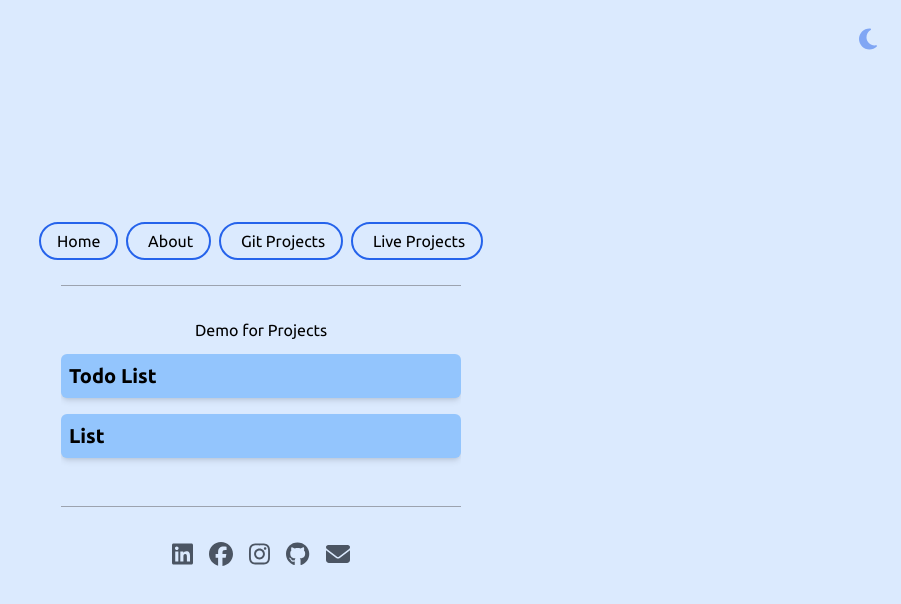
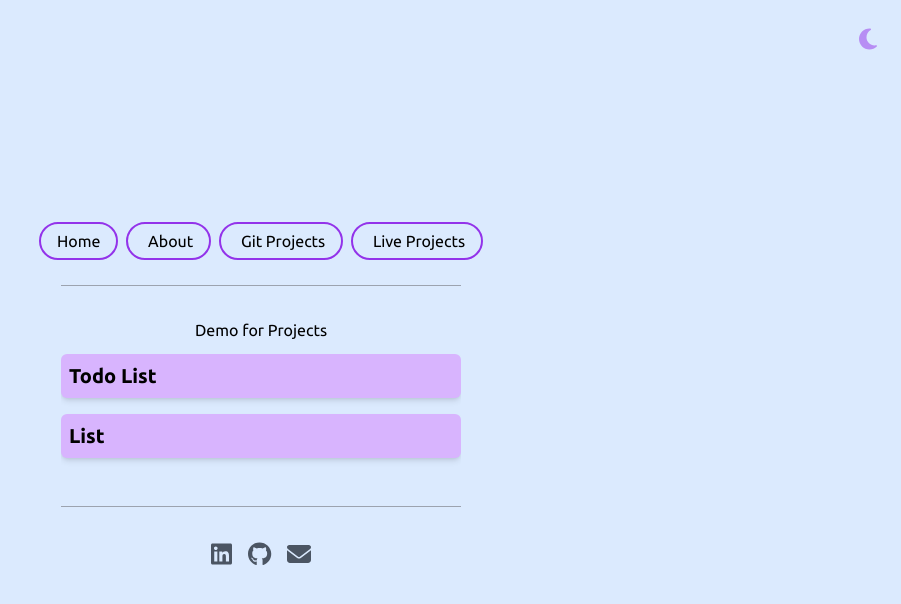
Before and after one commit to tahira17/Portfolio, a Vue app: page /liveproject in a window 1280 px wide. Shown: the top 604 px of the page, without its empty margins (379-1280 px from the left). Built offline with nearby package versions, Linux system fonts and the light colour scheme.

Commit message:
changes commit

```diff
--- a/src/components/CardFooter.vue
+++ b/src/components/CardFooter.vue
@@ -1,25 +1,16 @@
 <template>
     <div>
         <hr class="border-1 my-8 border-gray-400 sm:w-4/12 mx-auto">
-        <!-- <div class="text-center my-4 dark:text-white flex items-center justify-center">
-            Freelancer at fiverr <a href="https://www.fiverr.com/r_sailesh" target="_blank"
-                class="text-white py-1 px-2 ms-2 rounded-md bg-blue-600">@r_sailesh</a>
-        </div> -->
+
         <div class="text-center">
-            <a href="https://www.linkedin.com/in/saileshrijal" target="_blank"
-                class="m-1 p-1 text-gray-600 text-2xl hover:text-blue-600 dark:text-gray-400"><font-awesome-icon
+            <a href="https://www.linkedin.com/in/tahira-nawaz-6a0792130/" target="_blank"
+                class="m-1 p-1 text-gray-600 text-2xl hover:text-purple-600 dark:text-gray-400"><font-awesome-icon
                     icon="fa-brands fa-linkedin" /></a>
-            <a href="https://www.facebook.com/saileshrijalprofile" target="_blank"
-                class="m-1 p-1 text-gray-600 text-2xl hover:text-blue-600 dark:text-gray-400"><font-awesome-icon
-                    icon="fa-brands fa-facebook" /></a>
-            <a href="https://www.instagram.com/sailesh_rijal/" target="_blank"
-                class="m-1 p-1 text-gray-600 text-2xl hover:text-blue-600 dark:text-gray-400"><font-awesome-icon
-                    icon="fa-brands fa-instagram" /></a>
-            <a href="https://github.com/saileshrijal" target="_blank"
-                class="m-1 p-1 text-gray-600 text-2xl hover:text-blue-600 dark:text-gray-400"> <font-awesome-icon
+            <a href="https://github.com/tahira17" target="_blank"
+                class="m-1 p-1 text-gray-600 text-2xl hover:text-purple-600 dark:text-gray-400"> <font-awesome-icon
                     icon="fa-brands fa-github" /></a>
-            <a href="mailto:saileshrijal0011@gmail.com"
-                class="m-1 p-1 text-gray-600 text-2xl hover:text-blue-600 dark:text-gray-400"> <font-awesome-icon
+            <a href="mailto:tahiranawaz12345@gmail.com"
+                class="m-1 p-1 text-gray-600 text-2xl hover:text-purple-600 dark:text-gray-400"> <font-awesome-icon
                     icon="fa-solid fa-envelope" /></a>
         </div>
     </div>
--- a/src/components/CardHeader.vue
+++ b/src/components/CardHeader.vue
@@ -3,16 +3,16 @@
         <ul class="flex justify-center">
             <li>
                 <RouterLink to="/"
-                    class="m-1 px-4 py-2 border-2 border-blue-600 rounded-full hover:bg-blue-600 hover:text-white hover:transition-all hover:duration-300 dark:text-white ">
+                    class="m-1 px-4 py-2 border-2 border-purple-600 rounded-full hover:bg-purple-600 hover:text-white hover:transition-all hover:duration-300 dark:text-white ">
                     Home</RouterLink>
                 <RouterLink to="/about"
-                    class="m-1 px-4 py-2 border-2 border-blue-600 rounded-full hover:bg-blue-600 hover:text-white hover:transition-all hover:duration-300 dark:text-white">
+                    class="m-1 px-4 py-2 border-2 border-purple-600 rounded-full hover:bg-purple-600 hover:text-white hover:transition-all hover:duration-300 dark:text-white">
                     About</RouterLink>
                 <RouterLink to="/gitproject"
-                    class="m-1 px-4 py-2 border-2 border-blue-600 rounded-full hover:bg-blue-600 hover:text-white hover:transition-all hover:duration-300 dark:text-white">
+                    class="m-1 px-4 py-2 border-2 border-purple-600 rounded-full hover:bg-purple-600 hover:text-white hover:transition-all hover:duration-300 dark:text-white">
                     Git Projects</RouterLink>
                     <RouterLink to="/liveproject"
-                    class="m-1 px-4 py-2 border-2 border-blue-600 rounded-full hover:bg-blue-600 hover:text-white hover:transition-all hover:duration-300 dark:text-white">
+                    class="m-1 px-4 py-2 border-2 border-purple-600 rounded-full hover:bg-purple-600 hover:text-white hover:transition-all hover:duration-300 dark:text-white">
                     Live Projects</RouterLink>
             </li>
         </ul>
--- a/src/components/HelloWorld.vue
+++ /dev/null
@@ -1,40 +0,0 @@
-<script setup>
-import { ref } from 'vue'
-
-defineProps({
-  msg: String,
-})
-
-const count = ref(0)
-</script>
-
-<template>
-  <h1>{{ msg }}</h1>
-
-  <div class="card">
-    <button type="button" @click="count++">count is {{ count }}</button>
-    <p>
-      Edit
-      <code>components/HelloWorld.vue</code> to test HMR
-    </p>
-  </div>
-
-  <p>
-    Check out
-    <a href="https://vuejs.org/guide/quick-start.html#local" target="_blank"
-      >create-vue</a
-    >, the official Vue + Vite starter
-  </p>
-  <p>
-    Install
-    <a href="https://github.com/vuejs/language-tools" target="_blank">Volar</a>
-    in your IDE for a better DX
-  </p>
-  <p class="read-the-docs">Click on the Vite and Vue logos to learn more</p>
-</template>
-
-<style scoped>
-.read-the-docs {
-  color: #888;
-}
-</style>
--- a/src/components/ModeToggler.vue
+++ b/src/components/ModeToggler.vue
@@ -1,5 +1,5 @@
 <template>
-    <div class="bg-transparent fixed top-3 right-3 sm:top-6 sm:right-6 text-blue-600 dark:text-white text-2xl">
+    <div class="bg-transparent fixed top-3 right-3 sm:top-6 sm:right-6 text-purple-600 dark:text-white text-2xl">
         <font-awesome-icon :icon="props.class" />
     </div>
 </template>
--- a/src/views/AboutView.vue
+++ b/src/views/AboutView.vue
@@ -6,7 +6,7 @@
             Vue.js and JavaScript. With a keen
             eye for detail and a commitment to excellence, I create captivating and user-friendly web applications. Let's
             build something amazing together!</p>
-        <p class="text-center text-blue-600">#FrontEnd Developer #WebApplication</p>
+        <p class="text-center text-purple-600">#FrontEnd Developer #WebApplication</p>
     </div>
 </template>
 <script setup>
--- a/src/views/HomeView.vue
+++ b/src/views/HomeView.vue
@@ -1,7 +1,7 @@
 <template>
     <div>
         <img src="../assets/imgs/profile.jpg"
-            class="w-[180px] h-[180px] sm:w-[200px] sm:h-[200px] mx-auto rounded-full shadow-md" :alt="PictureHere">
+            class="w-[180px] h-[180px] sm:w-[200px] sm:h-[200px] mx-auto rounded-full shadow-md">
         <h1 class="mt-8 mb-4 text-center text-3xl sm:text-4xl uppercase font-bold dark:text-white">Tahira Nawaz</h1>
         <hr class="border-1 my-4 border-gray-400 w-14 mx-auto ">
         <p class="text-center text-xl sm:text-2xl text-gray-700 dark:text-gray-300">#FrontEnd Developer</p>
--- a/src/views/LiveProjectView.vue
+++ b/src/views/LiveProjectView.vue
@@ -1,16 +1,16 @@
 <template>
 
-    <p class="text-center mb-3 dark:text-blue-300">Demo for Projects </p>
+    <p class="text-center mb-3 dark:text-purple-300">Demo for Projects </p>
     <div class="max-h-[50vh] overflow-auto sm:w-4/12 mx-auto">
 
             <!-- <a :href="project.html_url" target="_bl"> -->
                 <a class="font-bold text-xl"  href="https://simplevuetodolist.netlify.app">
-                <div class="bg-blue-300 mb-4 p-2 rounded-md shadow-md">
+                <div class="bg-purple-300 mb-4 p-2 rounded-md shadow-md">
                     Todo List
                 </div>
                </a>
 
-                <div class="bg-blue-300 mb-4 p-2 rounded-md shadow-md">
+                <div class="bg-purple-300 mb-4 p-2 rounded-md shadow-md">
                     <a class="font-bold text-xl" href="https://simplevuetodolist.netlify.app"> List</a>
 
                 </div>
--- a/src/views/ProjectView.vue
+++ b/src/views/ProjectView.vue
@@ -1,12 +1,12 @@
 <template>
-    <p class="text-center mb-3 dark:text-blue-300">Projects from <font-awesome-icon icon="fa-brands fa-github" />
+    <p class="text-center mb-3 dark:text-purple-300">Projects from <font-awesome-icon icon="fa-brands fa-github" />
     </p>
     <div class="max-h-[50vh] overflow-auto sm:w-4/12 mx-auto">
         <Loader v-if="loading" />
         <div v-if="error" class="text-red-500 text-center">{{ error }}</div>
         <div v-for="(project, index) in projects" :key="project.id">
             <a :href="project.html_url" target="_bl">
-                <div class="bg-blue-300 mb-4 p-2 rounded-md shadow-md">
+                <div class="bg-purple-300 mb-4 p-2 rounded-md shadow-md">
                     <h2 class="font-bold text-xl">{{ ++index }} {{ project.name }}</h2>
                     <p>{{ project.description }}</p>
                 </div>
```
Also changed, not shown: src/assets/imgs/profile.jpg.
